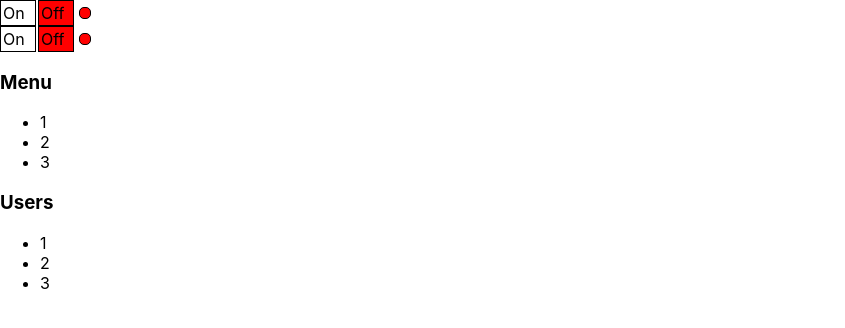
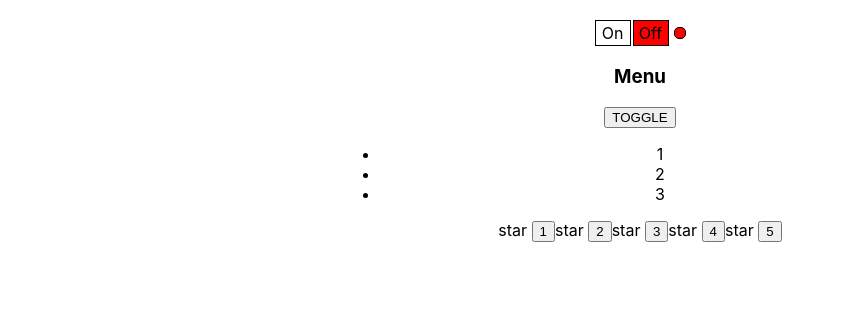
Before and after one commit to Dallmad/examples, a React (Create React App) app: page / in a window 1280 px wide. Shown: the top 328 px of the page, without its empty margins (0-845 px from the left). Built offline with nearby package versions, Linux system fonts and the light colour scheme.

Commit message:
added uncontrolled buttons Accordion and Rating

```diff
--- a/src/App.tsx
+++ b/src/App.tsx
@@ -3,18 +3,19 @@
 import {UncontrolledAccordion} from "./components/Accordion/UnconrtolledAccordion";
 import {Rating} from "./components/Rating/Rating";
 import {OnOff} from "./components/OnOff/OnOff";
+import {UncontrolledRating} from "./components/Rating/UncontrolledRating";
 
 function App() {
     return (
-        <div>
+        <div className={'App'}>
             <OnOff on={false}/>
-            <OnOff on={false}/>
-            <UncontrolledAccordion titleValue={'Menu'} collapsed={true}/>
-            <UncontrolledAccordion titleValue={'Users'} collapsed={false}/>
+{/*added uncontrolled buttons Accordion and Rating*/}
+            <UncontrolledAccordion titleValue={'Menu'}/>
+            <UncontrolledRating/>
+
             {/*<PageTitle title={'This is APP component'}/>
             <PageTitle title={'My friend'}/>
             Article 1
-            <Rating value={0}/>
             <Accordion titleValue={'Menu'} collapsed={true}/>
             <Accordion titleValue={'Users'} collapsed={false}/>
             Article 2
--- a/src/components/Accordion/UnconrtolledAccordion.tsx
+++ b/src/components/Accordion/UnconrtolledAccordion.tsx
@@ -2,14 +2,16 @@
 
 type AccordionPropsType = {
     titleValue: string
-    collapsed: boolean
+    collapsed?: boolean
 }
 
 export function UncontrolledAccordion(props: AccordionPropsType) {
 
     let [collapsed,setCollapsed] = useState(false)
-    return <div onClick={()=>{setCollapsed(true)}}>
+    return <div onClick={()=>{setCollapsed(!collapsed)}}>
         <AccordionTitle title={props.titleValue}/>
+{/*added button for controled collapse Menu*/}
+        <button>TOGGLE</button>
         { !collapsed && <AccordionBody/> }
     </div>
 }
--- /dev/null
+++ b/src/components/Rating/UncontrolledRating.tsx
@@ -0,0 +1,32 @@
+import React, {useState} from "react";
+
+type RatingPropsType={
+
+}
+
+export function UncontrolledRating(props: RatingPropsType) {
+    let [value,setValue] = useState(0)
+    return (
+        <div>
+            <Star selected={value > 0}/><button onClick={()=>{setValue(1)}}>1</button>
+            <Star selected={value > 1}/><button onClick={()=>{setValue(2)}}>2</button>
+            <Star selected={value > 2}/><button onClick={()=>{setValue(3)}}>3</button>
+            <Star selected={value > 3}/><button onClick={()=>{setValue(4)}}>4</button>
+            <Star selected={value > 4}/><button onClick={()=>{setValue(5)}}>5</button>
+        </div>
+    )}
+
+
+type StarPropsType= {
+    selected: boolean
+}
+
+function Star(props: StarPropsType) {
+    if (props.selected) {
+        return <span><b>star </b></span>
+    } else {
+        return (
+            <span>star </span>
+        )
+    }
+}
```
